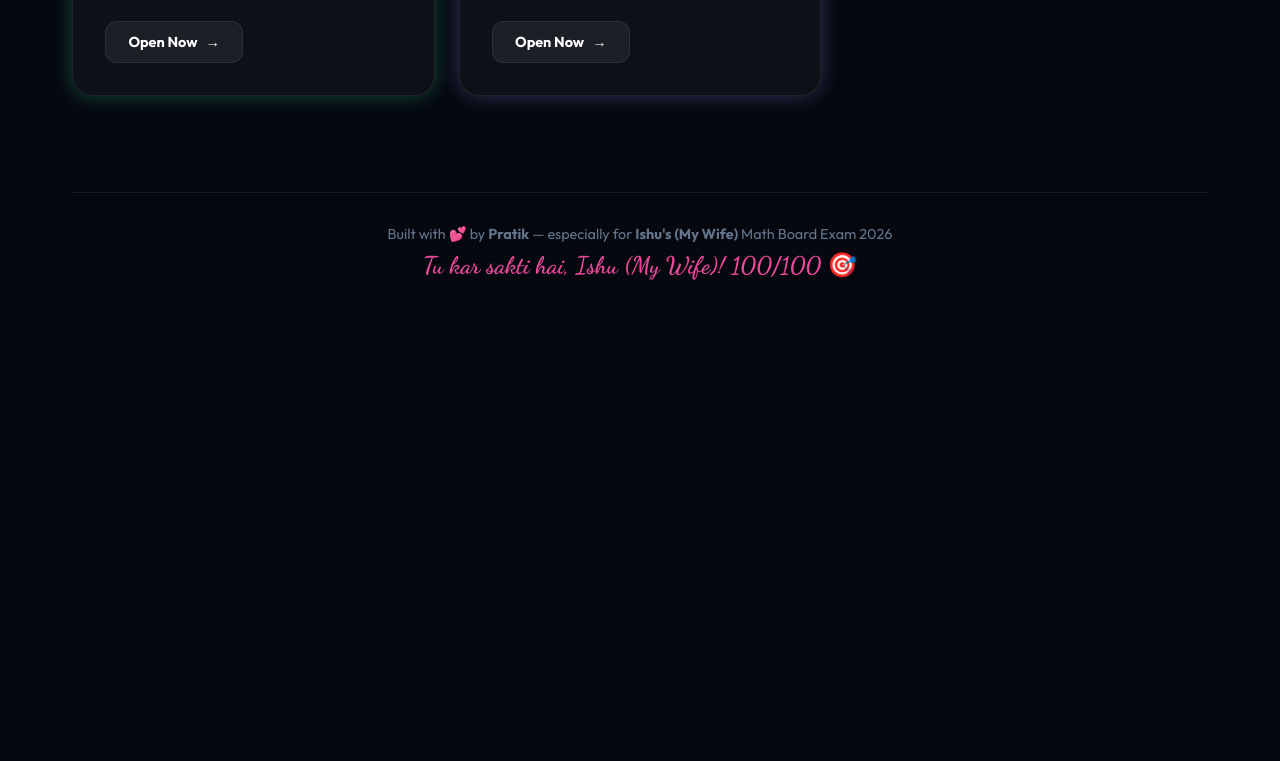
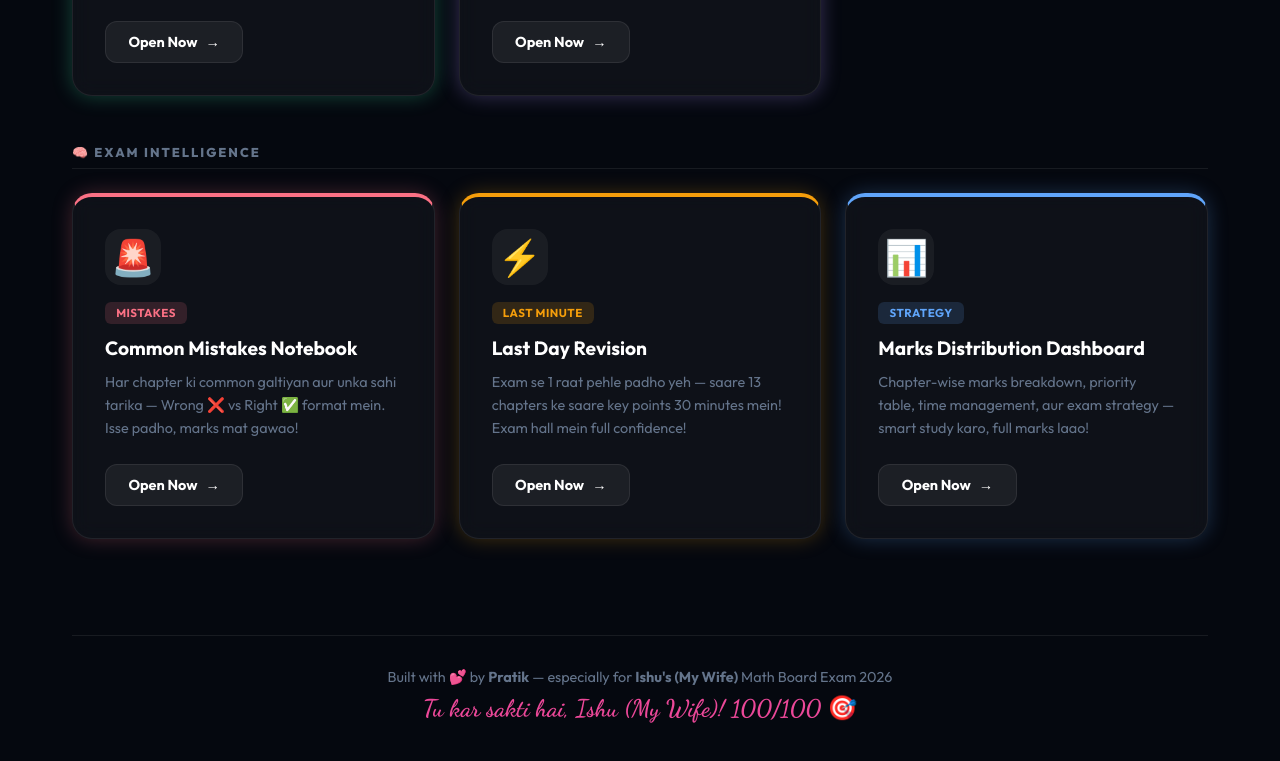
Before and after one commit to thoratpratik2323-hue/ishu-math-hub, a plain HTML site: page index.html in a window 1280 px wide. Shown: the part 1804-2565 px from the top of the page. Before the commit the page ends 2180 px from the top, so only its background shows below. Drawn offline with Linux system fonts and the light colour scheme.

Commit message:
Added Common Mistakes, Last Day Revision & Marks Dashboard to Math Hub

```diff
--- a/index.html
+++ b/index.html
@@ -459,6 +459,47 @@
                 <div class="btn-open">Open Now <span>→</span></div>
             </a>
 
+            <div class="section-label">🧠 Exam Intelligence</div>
+
+            <!-- 16. Common Mistakes -->
+            <a href="https://thoratpratik2323-hue.github.io/math-common-mistakes/" target="_blank" class="project-card"
+                style="border-top: 4px solid #fb7185; box-shadow: 0 0 20px rgba(251,113,133,0.25);">
+                <div>
+                    <div class="icon">🚨</div>
+                    <span class="tag" style="background:rgba(251,113,133,0.15); color:#fb7185;">Mistakes</span>
+                    <h2 class="card-title">Common Mistakes Notebook</h2>
+                    <p class="card-desc">Har chapter ki common galtiyan aur unka sahi tarika — Wrong ❌ vs Right ✅ format
+                        mein. Isse padho, marks mat gawao!</p>
+                </div>
+                <div class="btn-open">Open Now <span>→</span></div>
+            </a>
+
+            <!-- 17. Last Day Revision -->
+            <a href="https://thoratpratik2323-hue.github.io/math-last-day/" target="_blank" class="project-card"
+                style="border-top: 4px solid #f59e0b; box-shadow: 0 0 20px rgba(245,158,11,0.25);">
+                <div>
+                    <div class="icon">⚡</div>
+                    <span class="tag" style="background:rgba(245,158,11,0.15); color:#f59e0b;">Last Minute</span>
+                    <h2 class="card-title">Last Day Revision</h2>
+                    <p class="card-desc">Exam se 1 raat pehle padho yeh — saare 13 chapters ke saare key points 30
+                        minutes mein! Exam hall mein full confidence!</p>
+                </div>
+                <div class="btn-open">Open Now <span>→</span></div>
+            </a>
+
+            <!-- 18. Marks Dashboard -->
+            <a href="https://thoratpratik2323-hue.github.io/math-marks-dashboard/" target="_blank" class="project-card"
+                style="border-top: 4px solid #60a5fa; box-shadow: 0 0 20px rgba(96,165,250,0.25);">
+                <div>
+                    <div class="icon">📊</div>
+                    <span class="tag" style="background:rgba(96,165,250,0.15); color:#60a5fa;">Strategy</span>
+                    <h2 class="card-title">Marks Distribution Dashboard</h2>
+                    <p class="card-desc">Chapter-wise marks breakdown, priority table, time management, aur exam
+                        strategy — smart study karo, full marks laao!</p>
+                </div>
+                <div class="btn-open">Open Now <span>→</span></div>
+            </a>
+
         </div>
 
         <!-- Footer -->
```
